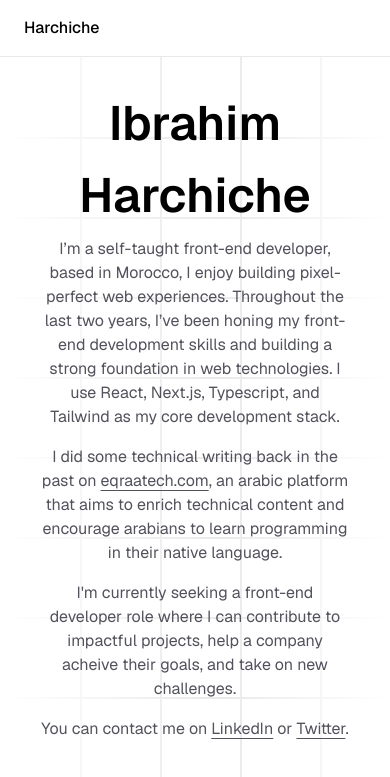
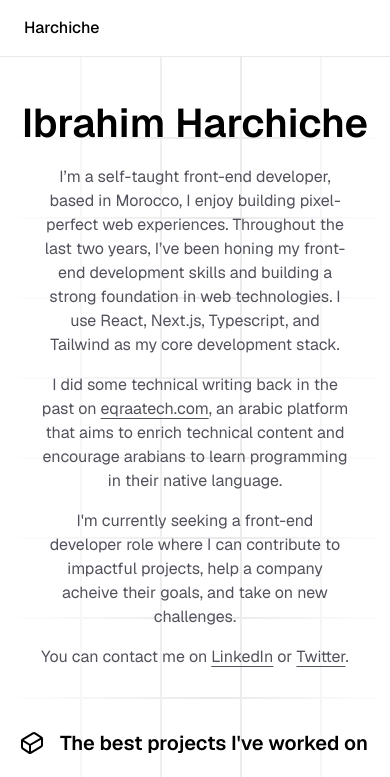
Before and after one commit to ibraheemhursheesh/personal-website, a Next.js app: page / in a window 390 px wide. Shown: the top 777 px of the page. Built offline with nearby package versions, Linux system fonts and the light colour scheme.

Commit message:
fix heading on small screens

```diff
--- a/src/components/Header.tsx
+++ b/src/components/Header.tsx
@@ -498,7 +498,7 @@ export default function Header() {
 
       <div className="relative pt-7.5">
         <div className="w-fit mx-auto text-center px-5">
-          <h1 className="text-[3rem] leading-18 max-w-3xl mx-auto font-semibold text-center">
+          <h1 className="text-[2.5rem] sm:text-[3rem] leading-18 max-w-3xl mx-auto font-semibold text-center">
             Ibrahim Harchiche
           </h1>
         </div>
```
